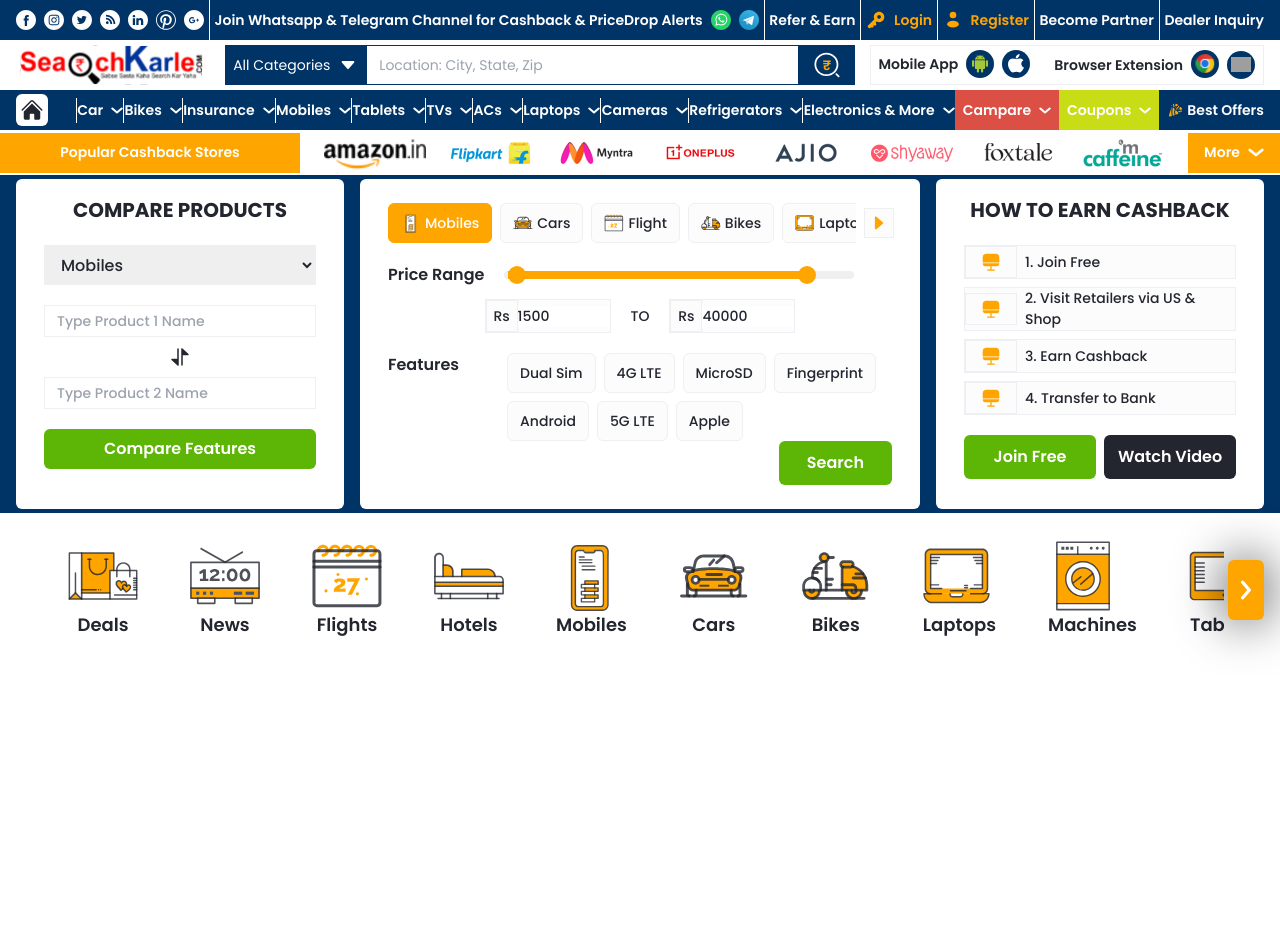
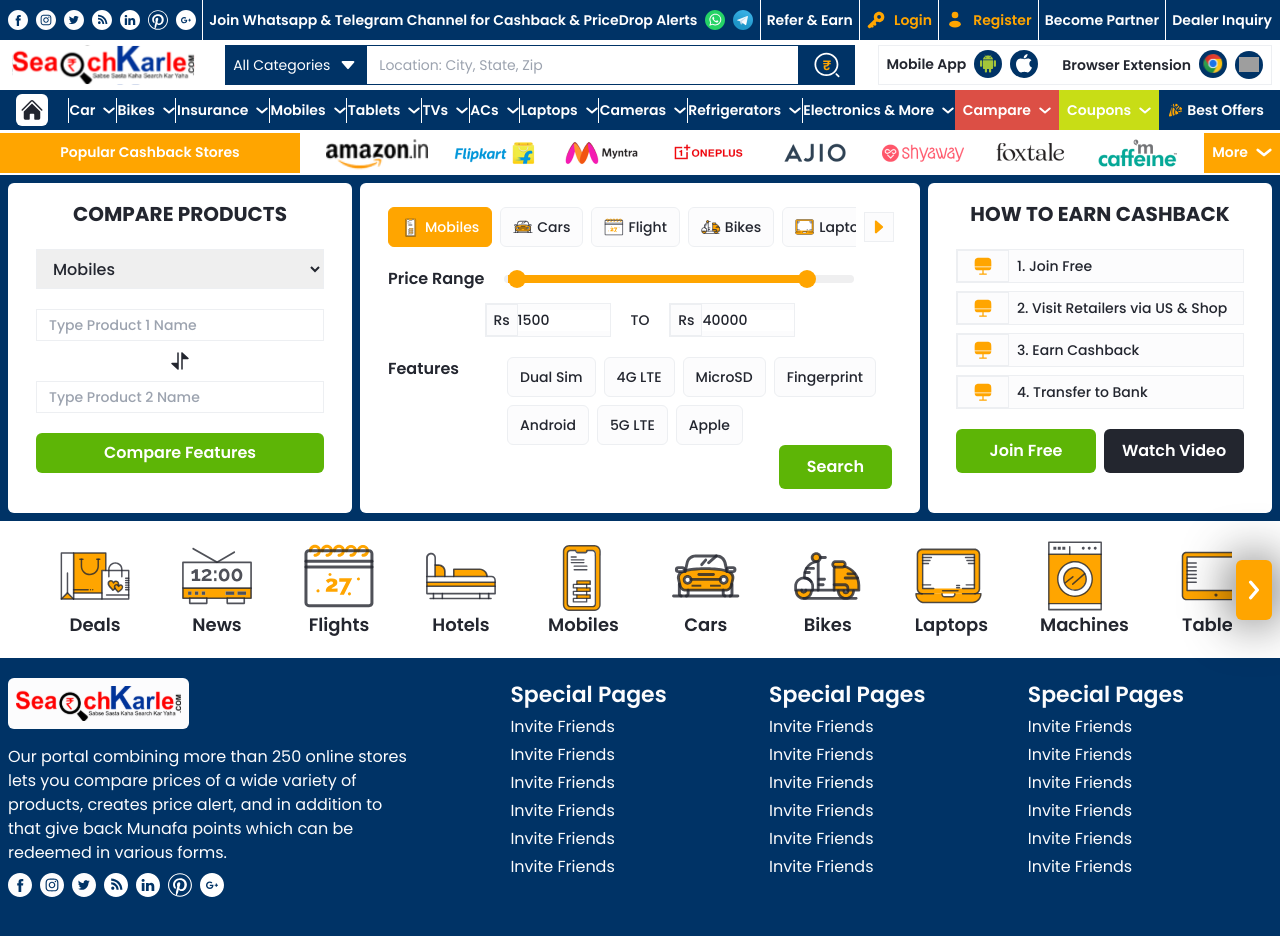
Before and after one commit to piojeet/Ankit, a React (Create React App) app: page / in a window 1280 px wide. Before the commit the page ends 800 px from the top, so only its background shows below. Built offline with nearby package versions, Linux system fonts and the light colour scheme; grey boxes are pictures that could not be loaded.

Commit message:
first commit

```diff
--- a/src/App.js
+++ b/src/App.js
@@ -1,8 +1,10 @@
 import { BrowserRouter as Router, Route, Routes } from "react-router-dom";
 import Home from "./components/home/Home";
+import MainFooter from "./components/footer/MainFooter";
 
 function App() {
   return (
+      <>
       <Router>
         <div>
           <Routes>
@@ -10,6 +12,8 @@ function App() {
           </Routes>
         </div>
       </Router>
+      <MainFooter />
+      </>
   );
 }
 
--- /dev/null
+++ b/src/components/footer/MainFooter.jsx
@@ -0,0 +1,68 @@
+import React from 'react'
+import Logo from '../../assets/logotop.svg'
+import FaceBook from '../../assets/facebook.svg'
+import Instagram from '../../assets/instagram.svg'
+import Twitter from '../../assets/twitter.svg'
+import Wifi from '../../assets/wifi.svg'
+import Linkedin from '../../assets/linkedin.svg'
+import Pinterest from '../../assets/pintrest.svg'
+import Google from '../../assets/google.svg'
+
+function MainFooter() {
+  return (
+    <>
+    <div className='px-2 bg-buttonColor pb-10 pt-5'>
+        <div className='flex justify-start items-start gap-x-[8vw]'>
+            <div className='max-w-[400px] w-full'>
+                <div className='mb-4'><span className=' bg-lightBackground block w-fit rounded-md'><img src={Logo} alt="" /></span></div>
+                <p className='text-[16px] text-lightBackground font-normal'>Our portal combining more than 250 online stores lets you compare prices of a wide variety of products, creates price alert, and in addition to that give back Munafa points which can be redeemed in various forms.</p>
+                <div className='flex items-center gap-2 mt-2'>
+                    <span><a href="/#"><img src={FaceBook} alt="" /></a></span>
+                    <span><a href="/#"><img src={Instagram} alt="" /></a></span>
+                    <span><a href="/#"><img src={Twitter} alt="" /></a></span>
+                    <span><a href="/#"><img src={Wifi} alt="" /></a></span>
+                    <span><a href="/#"><img src={Linkedin} alt="" /></a></span>
+                    <span><a href="/#"><img src={Pinterest} alt="" /></a></span>
+                    <span><a href="/#"><img src={Google} alt="" /></a></span>
+                </div>
+            </div>
+            <div>
+                <h3 className='text-[22px] font-semibold text-lightBackground'>Special Pages</h3>
+                <div className='text-[16px] font-normal text-lightBackground flex flex-col gap-1 mt-1'>
+                    <span className='cursor-pointer'>Invite Friends</span>
+                    <span className='cursor-pointer'>Invite Friends</span>
+                    <span className='cursor-pointer'>Invite Friends</span>
+                    <span className='cursor-pointer'>Invite Friends</span>
+                    <span className='cursor-pointer'>Invite Friends</span>
+                    <span className='cursor-pointer'>Invite Friends</span>
+                </div>
+            </div>
+            <div>
+                <h3 className='text-[22px] font-semibold text-lightBackground'>Special Pages</h3>
+                <div className='text-[16px] font-normal text-lightBackground flex flex-col gap-1 mt-1'>
+                    <span className='cursor-pointer'>Invite Friends</span>
+                    <span className='cursor-pointer'>Invite Friends</span>
+                    <span className='cursor-pointer'>Invite Friends</span>
+                    <span className='cursor-pointer'>Invite Friends</span>
+                    <span className='cursor-pointer'>Invite Friends</span>
+                    <span className='cursor-pointer'>Invite Friends</span>
+                </div>
+            </div>
+            <div>
+                <h3 className='text-[22px] font-semibold text-lightBackground'>Special Pages</h3>
+                <div className='text-[16px] font-normal text-lightBackground flex flex-col gap-1 mt-1'>
+                    <span className='cursor-pointer'>Invite Friends</span>
+                    <span className='cursor-pointer'>Invite Friends</span>
+                    <span className='cursor-pointer'>Invite Friends</span>
+                    <span className='cursor-pointer'>Invite Friends</span>
+                    <span className='cursor-pointer'>Invite Friends</span>
+                    <span className='cursor-pointer'>Invite Friends</span>
+                </div>
+            </div>
+        </div>
+    </div>
+    </>
+  )
+}
+
+export default MainFooter
--- a/src/components/home/HomeHero.jsx
+++ b/src/components/home/HomeHero.jsx
@@ -27,7 +27,7 @@ function HomeHero() {
       <div className='min-h-[200px] h-auto'>
       <div className='h-[45px] content-center'>
         <div className='flex items-center justify-between relative z-10'>
-          <div className='text-[14px] font-semibold h-[40px] content-center bg-lightOrange px-5 max-w-[300px] w-full text-center flex-shrink-0 text-whiteColor'>Popular Cashback Stores</div>
+          <div className='text-[14px] font-semibold h-[40px] content-center bg-lightOrange px-2 max-w-[300px] w-full text-center flex-shrink-0 text-whiteColor'>Popular Cashback Stores</div>
           <div><span><img src={Amazon} alt="" className='h-10' /></span></div>
           <div><span><img src={Flipkart} alt="" /></span></div>
           <div><span><img src={Myntra} alt="" /></span></div>
@@ -37,10 +37,10 @@ function HomeHero() {
           <div><span><img src={Foxtale} alt="" /></span></div>
           <div><span><img src={Caffeine} alt="" /></span></div>
 
-          <div className='group flex items-center gap-2 bg-lightOrange h-[40px] px-4 relative cursor-pointer'>
+          <div className='group flex items-center gap-2 bg-lightOrange h-[40px] px-2 relative cursor-pointer'>
             <span className='text-[14px] font-semibold text-whiteColor'>More</span>
             <span className='inline-block'><img src={DownArrow} alt="" className='w-4' /></span>
-            <div className='absolute top-[100%] right-7 bg-lightOrange text-whiteColor p-5 whitespace-nowrap flex-col gap-2 text-[14px] font-semibold hidden group-hover:flex rounded-md'>
+            <div className='absolute top-[100%] right-2 bg-lightOrange text-whiteColor p-5 whitespace-nowrap flex-col gap-2 text-[14px] font-semibold hidden group-hover:flex rounded-md'>
               <div className='cursor-pointer'>demo 1</div>
               <div className='cursor-pointer'>demo 2</div>
               <div className='cursor-pointer'>demo 3</div>
@@ -49,7 +49,7 @@ function HomeHero() {
         </div>
       </div>
 
-      <div className='compare-grid items-start justify-between px-4 bg-buttonColor gap-4 py-1 h-auto'>
+      <div className='compare-grid items-start justify-between px-2 bg-buttonColor gap-2 py-2 h-auto'>
         <div className='bg-whiteColor w-full rounded-md flex-shrink-0 h-full'>
           <div className='p-7 py-4'>
             <h3 className='text-[20px] font-bold text-blackColor text-center'>COMPARE PRODUCTS</h3>
--- a/src/components/home/ProductCategrees.jsx
+++ b/src/components/home/ProductCategrees.jsx
@@ -40,7 +40,7 @@ function ProductCategrees() {
 
     return (
         <>
-            <div className='px-14 py-7 relative'>
+            <div className='px-12 py-5 relative'>
                 <Swiper
                     onSwiper={setSwiper}
                     slidesPerView="auto"
@@ -70,7 +70,7 @@ function ProductCategrees() {
 
                 {/* Next button */}
                 {!isEnd && (
-                    <div onClick={() => swiper.slideNext()} className={`flex justify-center items-center bg-lightOrange w-fit h-[60px] rounded-md px-2 absolute top-1/2 right-4 translate-y-[-50%] z-10 cursor-pointer shadow-[0px_0px_50px_0px_rgba(0,0,0,0.8)]`}>
+                    <div onClick={() => swiper.slideNext()} className={`flex justify-center items-center bg-lightOrange w-fit h-[60px] rounded-md px-2 absolute top-1/2 right-2 translate-y-[-50%] z-10 cursor-pointer shadow-[0px_0px_50px_0px_rgba(0,0,0,0.8)]`}>
                         <img src={Arrow} alt="arrow" className='w-[20px] h-[20px] -rotate-90' />
                     </div>
                 )}
--- a/src/components/nav/Nav.jsx
+++ b/src/components/nav/Nav.jsx
@@ -53,7 +53,7 @@ function Nav() {
   return (
     <div>
       <header className=''>
-        <nav className='flex items-center justify-between bg-buttonColor h-[40px] px-4'>
+        <nav className='flex items-center justify-between bg-buttonColor h-[40px] px-2'>
           <div className='flex items-center justify-start gap-2 h-full'>
             <div><a href="/"><img src={FaceBook} alt="" className='w-5 h-5 aspect-square' /></a></div>
             <div><a href="/"><img src={Instagram} alt="" className='w-5 h-5 aspect-square' /></a></div>
@@ -107,7 +107,7 @@ function Nav() {
           </div>
         </nav>
 
-        <div className='px-4 pl-3 h-[50px] bg-whiteColor flex items-center justify-between'>
+        <div className='px-2 pl-1 h-[50px] bg-whiteColor flex items-center justify-between'>
           <div className=''>
             <img src={Logo} alt="" className='h-14' />
           </div>
--- a/src/components/nav/NavLinks.jsx
+++ b/src/components/nav/NavLinks.jsx
@@ -54,7 +54,7 @@ function NavLinks() {
 
     return (
         <div>
-            <div className='flex items-center justify-between h-[40px] bg-buttonColor px-4 gap-7 z-20'>
+            <div className='flex items-center justify-between h-[40px] bg-buttonColor px-4 gap-5 z-20'>
                 <div className='flex items-center justify-center h-[32px] w-[32px] rounded-md flex-shrink-0 bg-whiteColor'>
                     <img src={Home} alt="" />
                 </div>
```
Lines whose indentation alone changed are shown as unchanged.
